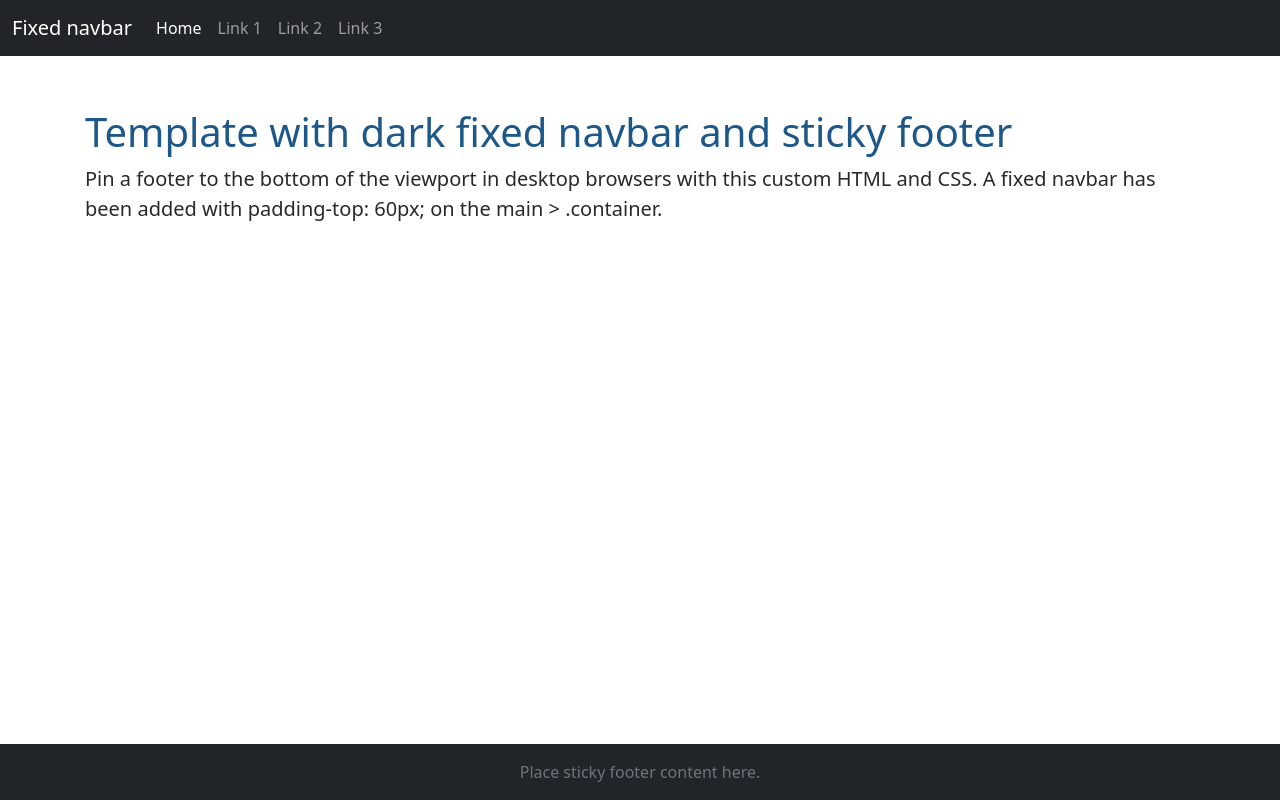
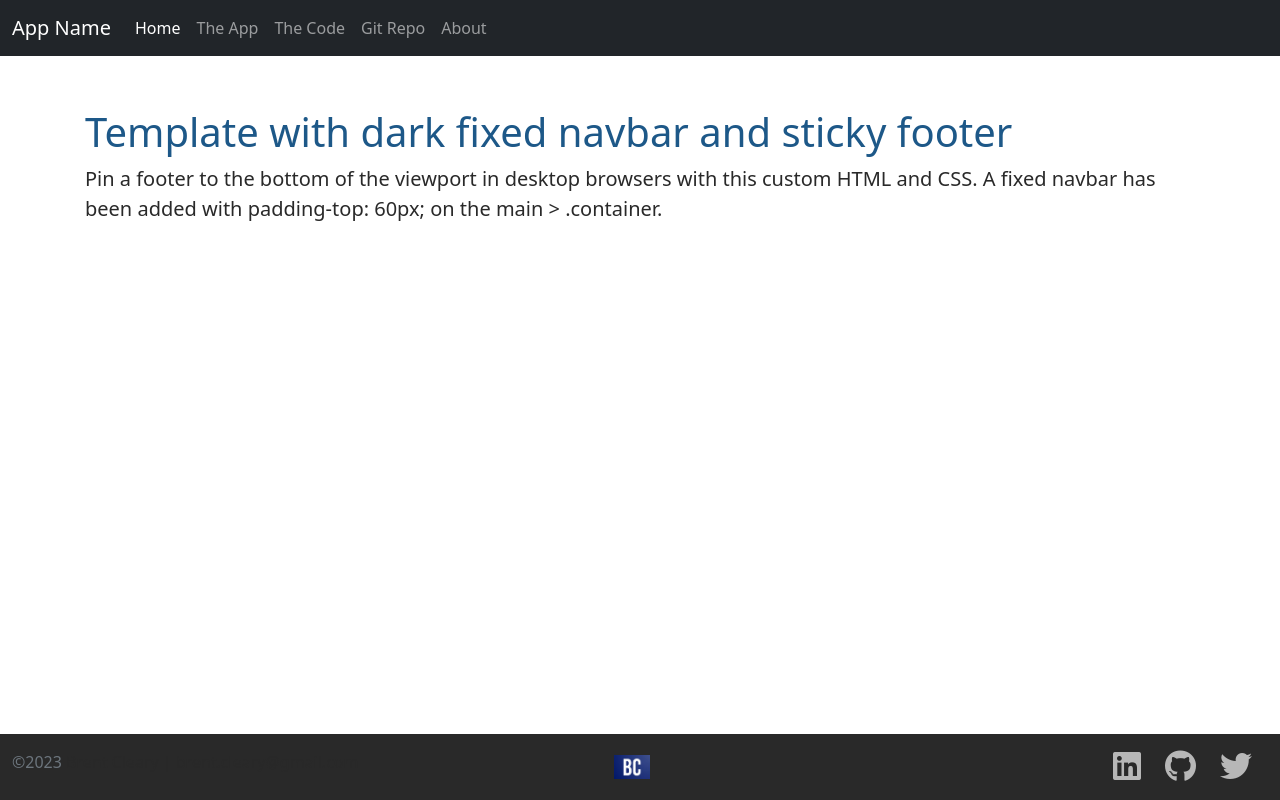
Before and after one commit to BrentCleary/JsSiteTemplate, a plain HTML site: page index.html in a window 1280 px wide. Drawn offline with nearby package versions, Linux system fonts and the light colour scheme.

Commit message:
Completed - https://learn.coderfoundry.com/products/the-complete-net-coding-bootcamp/categories/2147908685/posts/2150250557 - Bug on Text-Lite in Footer

```diff
--- a/css/site.css
+++ b/css/site.css
@@ -23,6 +23,20 @@ h1,h2,h3,h4,h5,h6 {
   color: var(--primary-color);
 }
 
+footer {
+  padding-right: 1rem;
+}
+
+footer .social>a {
+  color: var(--white-color);
+  opacity: 0.75;
+}
+
+footer .social>a:hover {
+  opacity: 0.9;
+  color: var(--secondary-color);
+}
+
 main>.container {
     padding: 60px 15px 0;
     margin-bottom: 5rem;
--- a/index.html
+++ b/index.html
@@ -11,15 +11,21 @@
     <link href="https://cdn.jsdelivr.net/npm/bootstrap@5.1.1/dist/css/bootstrap.min.css" rel="stylesheet"
         integrity="sha384-F3w7mX95PdgyTmZZMECAngseQB83DfGTowi0iMjiWaeVhAn4FJkqJByhZMI3AhiU" crossorigin="anonymous">
 
+    <!-- Font Awesome Logo CDN -->
+    <script src="https://kit.fontawesome.com/5db21ba9c6.js" crossorigin="anonymous"></script>
+
+    <!-- CSS Link -->
     <link rel="stylesheet" href="css/site.css">
+
 
 </head>
 
 <body class="d-flex flex-column h-100">
 
+  <!-- ====== NAV SECTION ====== -->
   <nav class="navbar navbar-expand-md navbar-dark fixed-top bg-dark">
       <div class="container-fluid">
-          <a class="navbar-brand" href="#">Fixed navbar</a>
+          <a class="navbar-brand" href="/">App Name</a>
           <button class="navbar-toggler" type="button" data-bs-toggle="collapse" data-bs-target="#navbarCollapse"
               aria-controls="navbarCollapse" aria-expanded="false" aria-label="Toggle navigation">
               <span class="navbar-toggler-icon"></span>
@@ -27,22 +33,26 @@
           <div class="collapse navbar-collapse" id="navbarCollapse">
               <ul class="navbar-nav me-auto mb-2 mb-md-0">
                   <li class="nav-item">
-                      <a class="nav-link active" aria-current="page" href="#">Home</a>
+                      <a class="nav-link active" aria-current="page" href="index.html">Home</a>
                   </li>
                   <li class="nav-item">
-                      <a class="nav-link" href="#">Link 1</a>
+                      <a class="nav-link" href="code.html">The App</a>
                   </li>
                   <li class="nav-item">
-                      <a class="nav-link" href="#">Link 2</a>
+                      <a class="nav-link" href="code.html">The Code</a>
                   </li>
                   <li class="nav-item">
-                      <a class="nav-link" href="#">Link 3</a>
+                    <a class="nav-link" target="_blank" href="#">Git Repo</a>
+                  </li>
+                  <li class="nav-item">
+                      <a class="nav-link" target="_blank" href="#">About</a>
                   </li>
               </ul>
           </div>
       </div>
   </nav>
 
+  <!-- ====== MAIN SECTION ====== -->
   <main class="flex-shrink-0">
     <div class="container">
         <h1 class="mt-5">Template with dark fixed navbar and sticky footer</h1>
@@ -50,11 +60,28 @@
     </div>
   </main>
 
-  <footer class="footer mt-auto py-3 bg-dark sticky-footer text-lite">
-      <div class="container-fluid text-center">
-          <span class="text-muted">Place sticky footer content here.</span>
+  <!-- ====== FOOTER SECTION ====== -->
+  <footer class="footer mt-auto py-3 sticky-footer text-lite">
+      <div class="container-fluid">
+        <div class="row row-cols-1 row-cols-lg-3 gy-2">
+          <div class="col order-last order-lg-first text-lite">
+            <div><span class="text-muted">&copy;2023</span> Brent Cleary | brent.cleary@gmail.com</div>
+          </div>
+          <div class="col d-flex align-items-center justify-content-start justify-content-lg-center">
+            <img src="img/LogoIntials.jpg" alt="BC Logo Intials" height="24">
+          </div>
+          <div class="col d-flex align-items-center justify-content-start justify-content-lg-end">
+            <div class="row">
+              <div class="col social"><a href="#" target="_blank"><i class="fab fa-linkedin fa-2x"></i></a></div>
+              <div class="col social"><a href="#" target="_blank"><i class="fab fa-github fa-2x"></i></a></div>
+              <div class="col social"><a href="#" target="_blank"><i class="fab fa-twitter fa-2x"></i></a></div>
+
+            </div>
+          </div>
+        </div>
       </div>
   </footer>
+
 
   <!-- Bootstrap JS -->
   <script src="https://cdn.jsdelivr.net/npm/bootstrap@5.1.1/dist/js/bootstrap.bundle.min.js"
```
Also changed, not shown: img/LargeBannerLogo.jpg (added), img/LogoIntials.jpg (added), img/NameNoLogo.jpg (added).
